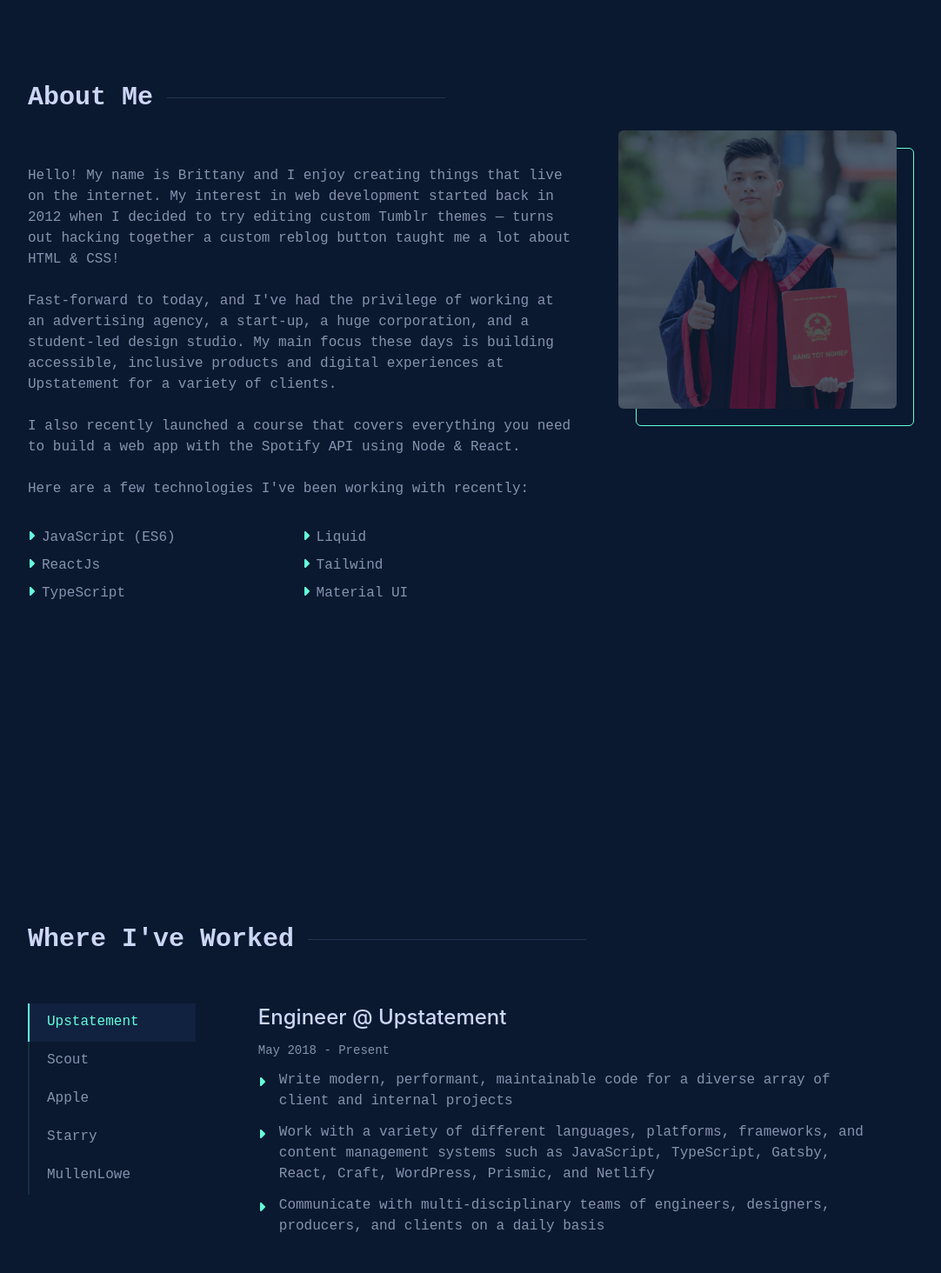
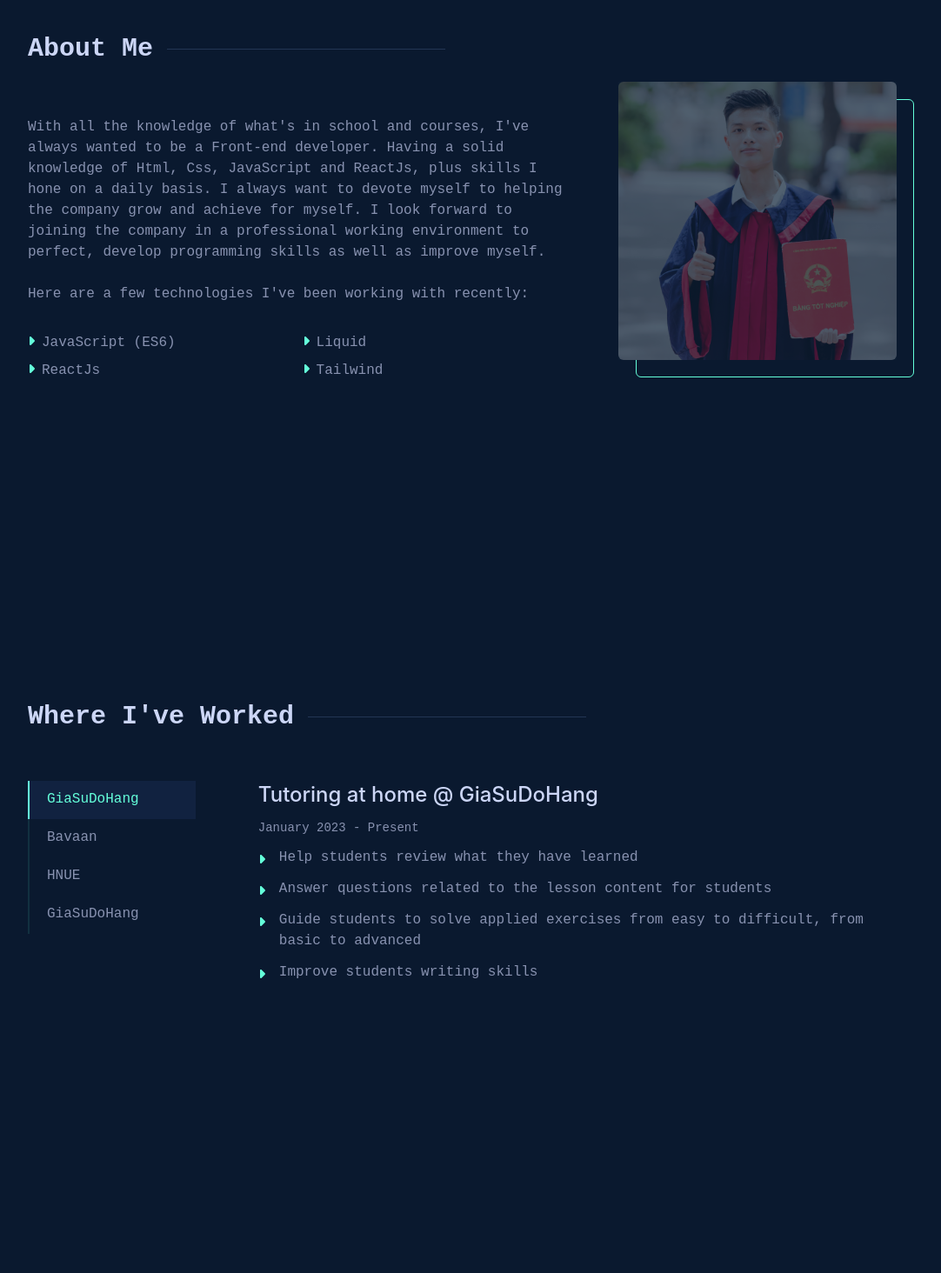
Before and after one commit to thangnv-pegasus/my-portfolio, a React (Create React App) app: page / in a window 1280 px wide. Shown: the part 840-2304 px from the top of the page at 87% size, without its empty margins (58-1140 px from the left). Built offline with nearby package versions, Linux system fonts and the light colour scheme.

Commit message:
add description

```diff
--- a/src/components/AboutMe.js
+++ b/src/components/AboutMe.js
@@ -5,24 +5,22 @@ import { avatar } from "~/img";
 
 function AboutMe() {
     return (
-        <div className="py-24" id="about" data-aos={"fade-up"} data-aos-anchor-placement="top-center" data-aos-duration="1000">
+        <div
+            className="py-24"
+            id="about"
+            data-aos={"fade-up"}
+            data-aos-anchor-placement="top-center"
+            data-aos-duration="1000"
+        >
             <Title1 className="mb-5 mt-24">About Me</Title1>
             <div className="grid gap-12 grid-cols-1 md:grid-cols-col2_3_2">
                 <div className="text-slate mt-10">
-                    <p>
-                        Hello! My name is Brittany and I enjoy creating things that live on the internet. My interest in
-                        web development started back in 2012 when I decided to try editing custom Tumblr themes — turns
-                        out hacking together a custom reblog button taught me a lot about HTML & CSS!
-                    </p>
-                    <p className="my-6">
-                        Fast-forward to today, and I've had the privilege of working at an advertising agency, a
-                        start-up, a huge corporation, and a student-led design studio. My main focus these days is
-                        building accessible, inclusive products and digital experiences at Upstatement for a variety of
-                        clients.
-                    </p>
-                    <p>
-                        I also recently launched a course that covers everything you need to build a web app with the
-                        Spotify API using Node & React.
+                    <p className="mb-6">
+                        With all the knowledge of what's in school and courses, I've always wanted to be a Front-end
+                        developer. Having a solid knowledge of Html, Css, JavaScript and ReactJs, plus skills I hone on
+                        a daily basis. I always want to devote myself to helping the company grow and achieve for
+                        myself. I look forward to joining the company in a professional working environment to perfect,
+                        develop programming skills as well as improve myself.
                     </p>
                     <p className="my-6">Here are a few technologies I've been working with recently:</p>
                     <div className="grid grid-cols-col1_1_1">
@@ -39,12 +37,12 @@ function AboutMe() {
                                 </span>{" "}
                                 ReactJs
                             </li>
-                            <li className="flex items-center my-2">
+                            {/* <li className="flex items-center my-2">
                                 <span className="text-base-color mr-2">
                                     <FontAwesomeIcon icon={faCaretRight} />
                                 </span>{" "}
                                 TypeScript
-                            </li>
+                            </li> */}
                         </ul>
                         <ul>
                             <li className="flex items-center my-2">
@@ -59,12 +57,12 @@ function AboutMe() {
                                 </span>{" "}
                                 Tailwind
                             </li>
-                            <li className="flex items-center my-2">
+                            {/* <li className="flex items-center my-2">
                                 <span className="text-base-color mr-2">
                                     <FontAwesomeIcon icon={faCaretRight} />
                                 </span>{" "}
                                 Material UI
-                            </li>
+                            </li> */}
                         </ul>
                     </div>
                 </div>
--- a/src/components/MyProject.js
+++ b/src/components/MyProject.js
@@ -8,7 +8,7 @@ function MyProject() {
             <ProjectDemo
                 imgSrc={foodShopImg}
                 subTitle="Featured Project"
-                title="My Project"
+                title="Food Shop"
                 listContent={[
                     "A web app for visualizing personalized Spotify data. View your top artists, top tracks, recently played tracks, and detailed audio information about each track. Create and save new playlists of recommended tracks based on your existing playlists and more.",
                 ]}
--- a/src/components/Worked.js
+++ b/src/components/Worked.js
@@ -5,7 +5,13 @@ function Worked() {
     const [state, setState] = useState(1);
 
     return (
-        <div className="text-slate py-28" id="worked" data-aos={"fade-up"} data-aos-anchor-placement="top-center" data-aos-duration="1000">
+        <div
+            className="text-slate py-28"
+            id="worked"
+            data-aos={"fade-up"}
+            data-aos-anchor-placement="top-center"
+            data-aos-duration="1000"
+        >
             <Title1 className="py-14 mt-24">Where I've Worked</Title1>
             <div className="tablist sm:flex lg:grid lg:grid-cols-col3_1_4 lg:gap-14">
                 <ul className="relative sm:pr-4">
@@ -30,7 +36,7 @@ function Worked() {
                         }
                         onClick={() => setState(1)}
                     >
-                        Upstatement
+                        GiaSuDoHang
                     </li>
                     <li
                         className="h-11 leading-[42px] px-5 cursor-pointer transition-all duration-150 ease-linear border-l-2 border-solid border-green-tint hover:bg-light-navy hover:text-base-color"
@@ -53,7 +59,7 @@ function Worked() {
                         }
                         onClick={() => setState(2)}
                     >
-                        Scout
+                        Bavaan
                     </li>
                     <li
                         className="h-11 leading-[42px] px-5 cursor-pointer transition-all duration-150 ease-linear border-l-2 border-solid border-green-tint hover:bg-light-navy hover:text-base-color"
@@ -76,7 +82,7 @@ function Worked() {
                         }
                         onClick={() => setState(3)}
                     >
-                        Apple
+                        HNUE
                     </li>
                     <li
                         className="h-11 leading-[42px] px-5 cursor-pointer transition-all duration-150 ease-linear border-l-2 border-solid border-green-tint hover:bg-light-navy hover:text-base-color"
@@ -99,9 +105,9 @@ function Worked() {
                         }
                         onClick={() => setState(4)}
                     >
-                        Starry
+                        GiaSuDoHang
                     </li>
-                    <li
+                    {/* <li
                         className="h-11 leading-[42px] px-5 cursor-pointer transition-all duration-150 ease-linear border-l-2 border-solid border-green-tint hover:bg-light-navy hover:text-base-color"
                         style={
                             state === 5
@@ -123,70 +129,80 @@ function Worked() {
                         onClick={() => setState(5)}
                     >
                         MullenLowe
-                    </li>
+                    </li> */}
                 </ul>
                 <div>
                     {state === 1 && (
                         <>
-                            <TabHeading heading="Engineer @ Upstatement" subHeading="May 2018 - Present" />
+                            <TabHeading heading="Tutoring at home @ GiaSuDoHang" subHeading="January 2023 - Present" />
                             <TabContent
                                 listContent={[
-                                    "Write modern, performant, maintainable code for a diverse array of client and internal projects",
-                                    "Work with a variety of different languages, platforms, frameworks, and content management systems such as JavaScript, TypeScript, Gatsby, React, Craft, WordPress, Prismic, and Netlify",
-                                    "Communicate with multi-disciplinary teams of engineers, designers, producers, and clients on a daily basis",
+                                    "Help students review what they have learned",
+                                    "Answer questions related to the lesson content for students",
+                                    "Guide students to solve applied exercises from easy to difficult, from basic to advanced",
+                                    "Improve students writing skills",
                                 ]}
                             />
                         </>
                     )}
                     {state === 2 && (
                         <>
-                            <TabHeading heading="Studio Developer @ Scout" subHeading="January - April 2018" />
+                            <TabHeading
+                                heading="Intern front-end @ Bavaan"
+                                subHeading="September 2022 - December 2022"
+                            />
                             <TabContent
                                 listContent={[
-                                    "Worked with a team of three designers to build a marketing website and e-commerce platform for blistabloc, an ambitious startup originating from Northeastern",
-                                    "Helped solidify a brand direction for blistabloc that spans both packaging and web",
-                                    "Interfaced with clients on a weekly basis, providing technological expertise",
+                                    "Participate in making e-commerce products for the company",
+                                    "Work with a variety of different languages, platforms, frameworks such as JavaScript, TypeScript, NextJs, ReactJs, Liquid, Hydrogen, Tailwind",
                                 ]}
                             />
                         </>
                     )}
                     {state === 3 && (
                         <>
-                            <TabHeading heading="UI Engineer Co-op @ Apple" subHeading="July - December 2017" />
+                            <TabHeading
+                                heading="Teaching Assistant @ Ha Noi University of Education"
+                                subHeading="September 2022 - December 2022"
+                            />
                             <TabContent
                                 listContent={[
-                                    "Developed and shipped highly interactive web applications for Apple Music using Ember.js",
-                                    "Built and shipped the Apple Music Extension within Facebook Messenger leveraging third-party and internal APIs",
-                                    "Architected and implemented the front-end of Apple Music's embeddable web player widget, which lets users log in and listen to full songs in the browser",
-                                    "Contributed extensively to MusicKit.js, a JavaScript framework that allows developers to add an Apple Music player to their web apps",
+                                    "Assist teachers with lesson preparation by preparing materials and preparing classroom teaching aids.",
+                                    "Supervise students during class time and school/center activities, field trips, and extracurricular activities.",
+                                    "Collaborate with teachers to recognize the problems students are facing and suggest directions and help implement solutions.",
+                                    "Correct homework for students, students, practice with them when needed.",
                                 ]}
                             />
                         </>
                     )}
                     {state === 4 && (
                         <>
-                            <TabHeading heading="Software Engineer Co-op @ Starry" subHeading="July - December 2016" />
+                            <TabHeading heading="Tutoring at home @ GiaSuDoHang" subHeading="October 2021 - May 2022" />
                             <TabContent
                                 listContent={[
-                                    "Engineered and maintained major features of Starry's customer-facing web app using ES6, Handlebars, Backbone, Marionette and CSS",
-                                    "Proposed and implemented scalable solutions to issues identified with cloud services and applications responsible for communicating with Starry Station",
-                                    "Interfaced with user experience designers and other developers to ensure thoughtful and coherent user experiences across Starry’s iOS and Android mobile apps"
+                                    "Help students review what they have learned",
+                                    "Answer questions related to the lesson content for students",
+                                    "Guide students to solve applied exercises from easy to difficult, from basic to advanced",
+                                    "Improve students writing skills",
                                 ]}
                             />
                         </>
                     )}
-                    {state === 5 && (
+                    {/* {state === 5 && (
                         <>
-                            <TabHeading heading="Creative Technologist Co-op @ MullenLowe" subHeading="July - December 2015" />
+                            <TabHeading
+                                heading="Creative Technologist Co-op @ MullenLowe"
+                                subHeading="July - December 2015"
+                            />
                             <TabContent
                                 listContent={[
                                     "Developed and maintained code for in-house and client websites primarily using HTML, CSS, Sass, JavaScript, and jQuery",
                                     "Manually tested sites in various browsers and mobile devices to ensure cross-browser compatibility and responsiveness",
-                                    "Clients included JetBlue, Lovesac, U.S. Cellular, U.S. Department of Defense, and more"
+                                    "Clients included JetBlue, Lovesac, U.S. Cellular, U.S. Department of Defense, and more",
                                 ]}
                             />
                         </>
-                    )}
+                    )} */}
                 </div>
             </div>
         </div>
```
Also changed, not shown: src/components/Intro.js (+10 -7 lines).
